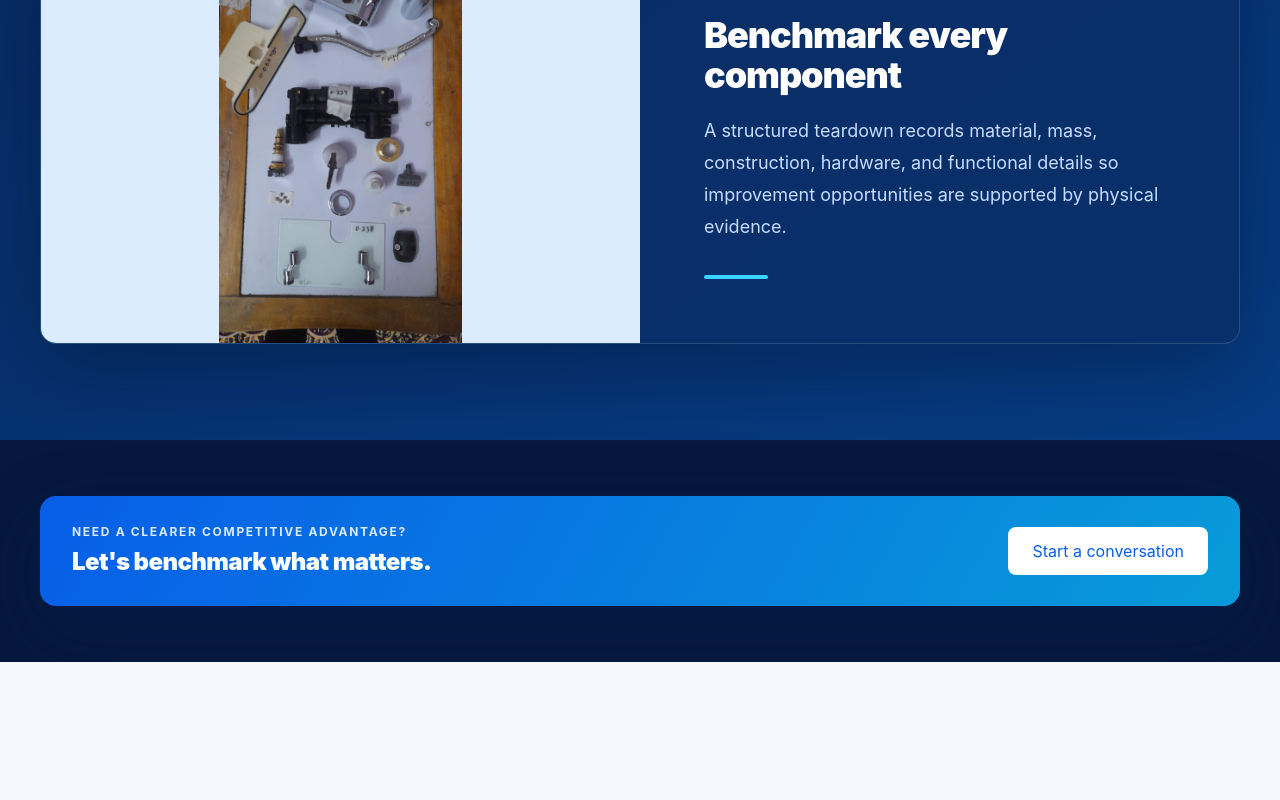
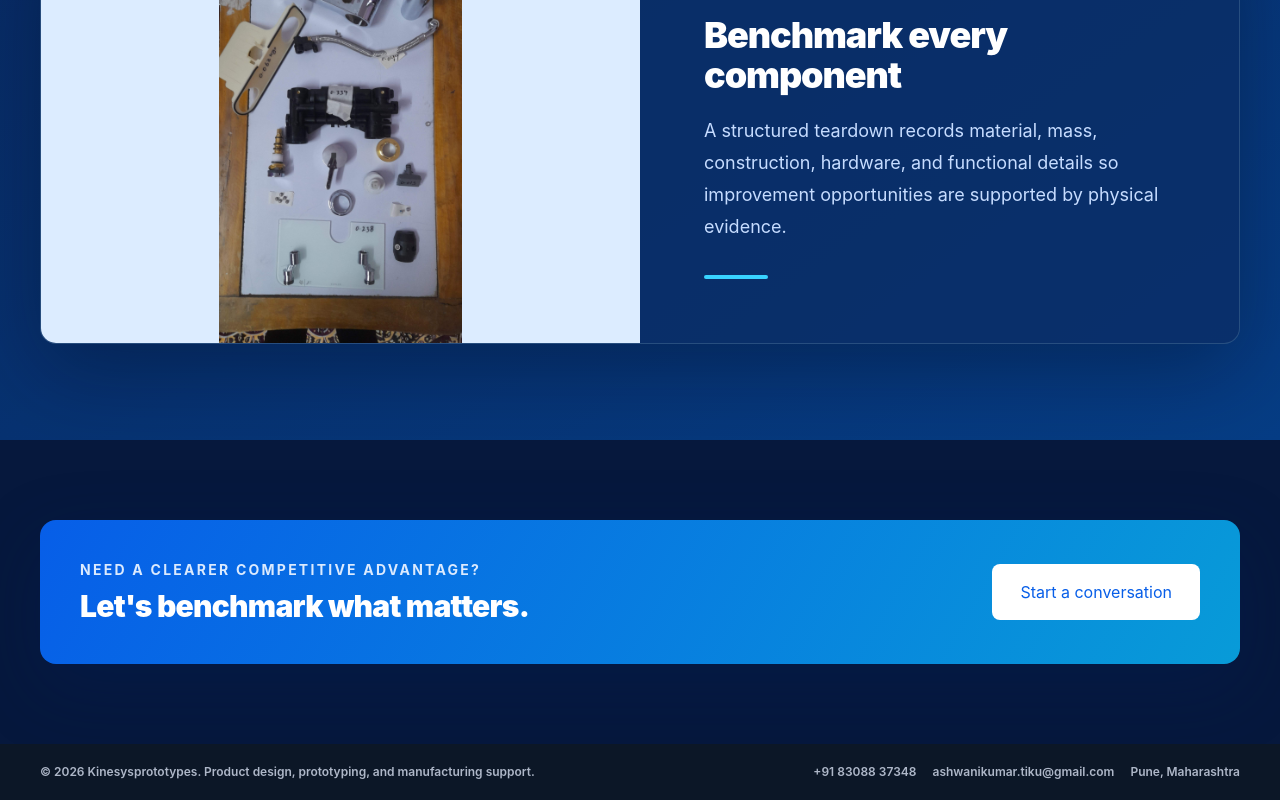
Before and after one commit to Tanzo-em/Kinesysprototypes, a Next.js app: page /services/benchmarking in a window 1280 px wide. Shown: the part 2804-3604 px from the top of the page. Before the commit the page ends 3466 px from the top, so only its background shows below. Built offline with nearby package versions, Linux system fonts and the light colour scheme.

Commit message:
Add compact footer across all pages

```diff
--- /dev/null
+++ b/app/components/site-footer.tsx
@@ -0,0 +1,23 @@
+export default function SiteFooter() {
+  return (
+    <footer className="bg-[#0c1727] px-5 py-5 text-xs font-semibold text-[#aeb7c8] sm:px-8 lg:px-10">
+      <div className="mx-auto grid max-w-7xl gap-2 text-center sm:text-left md:grid-cols-[1fr_auto] md:items-center md:gap-x-8">
+        <p>
+          © 2026 Kinesysprototypes. Product design, prototyping, and manufacturing support.
+        </p>
+        <div className="flex flex-wrap items-center justify-center gap-x-4 gap-y-1 md:justify-end">
+          <a href="tel:+918308837348" className="transition hover:text-white">
+            +91 83088 37348
+          </a>
+          <a
+            href="mailto:ashwanikumar.tiku@gmail.com"
+            className="transition hover:text-white"
+          >
+            ashwanikumar.tiku@gmail.com
+          </a>
+          <span>Pune, Maharashtra</span>
+        </div>
+      </div>
+    </footer>
+  );
+}
--- a/app/layout.tsx
+++ b/app/layout.tsx
@@ -1,5 +1,6 @@
 import type { Metadata } from "next";
 import QuoteProvider from "./components/quote-modal";
+import SiteFooter from "./components/site-footer";
 import "./globals.css";
 
 export const metadata: Metadata = {
@@ -21,7 +22,12 @@ export default function RootLayout({
   return (
     <html lang="en" className="h-full antialiased">
       <body className="min-h-full flex flex-col">
-        <QuoteProvider>{children}</QuoteProvider>
+        <QuoteProvider>
+          <div className="flex min-h-screen flex-col">
+            <div className="flex-1">{children}</div>
+            <SiteFooter />
+          </div>
+        </QuoteProvider>
       </body>
     </html>
   );
--- a/app/page.tsx
+++ b/app/page.tsx
@@ -561,27 +561,6 @@ export default function Home() {
         </div>
       </section>
 
-      <footer className="bg-[#0c1727] px-5 py-8 text-sm font-bold text-[#aeb7c8] sm:px-8 lg:px-10">
-        <div className="mx-auto grid max-w-7xl gap-6 md:grid-cols-[0.75fr_1.25fr] md:items-center">
-          <p>© 2026 Kinesysprototypes. Product design, prototyping, and manufacturing support.</p>
-          <div className="grid gap-2 md:justify-self-end md:text-right">
-            <div className="flex flex-wrap gap-x-4 gap-y-2 md:justify-end">
-              <a href="tel:+918308837348" className="transition hover:text-white">
-                +91 83088 37348
-              </a>
-              <a
-                href="mailto:ashwanikumar.tiku@gmail.com"
-                className="transition hover:text-white"
-              >
-                ashwanikumar.tiku@gmail.com
-              </a>
-            </div>
-            <address className="max-w-2xl font-medium not-italic leading-6 text-[#8f9bae]">
-              Pune, Maharashtra
-            </address>
-          </div>
-        </div>
-      </footer>
     </main>
   );
 }
--- a/app/services/benchmarking/page.tsx
+++ b/app/services/benchmarking/page.tsx
@@ -75,19 +75,19 @@ export default function BenchmarkingPage() {
         "Prioritized recommendations",
       ]}
       footer={
-        <section className="bg-[#06183d] px-5 py-12 sm:px-8 sm:py-14 lg:px-10">
-          <div className="mx-auto flex max-w-7xl flex-col gap-4 rounded-2xl bg-[linear-gradient(120deg,#075ee8,#089bd8)] px-6 py-6 shadow-[0_24px_70px_rgba(1,30,85,0.3)] sm:flex-row sm:items-center sm:justify-between sm:px-8 sm:py-7">
+        <section className="bg-[#06183d] px-5 py-16 sm:px-8 sm:py-20 lg:px-10">
+          <div className="mx-auto flex max-w-7xl flex-col gap-5 rounded-2xl bg-[linear-gradient(120deg,#075ee8,#089bd8)] p-7 shadow-[0_24px_70px_rgba(1,30,85,0.3)] sm:flex-row sm:items-center sm:justify-between sm:p-10">
             <div>
-              <p className="text-xs font-bold uppercase tracking-[0.14em] text-blue-100">
+              <p className="text-sm font-bold uppercase tracking-[0.16em] text-blue-100">
                 Need a clearer competitive advantage?
               </p>
-              <p className="mt-1.5 text-xl font-black tracking-tight text-white sm:text-2xl">
+              <p className="mt-2 text-2xl font-black tracking-tight text-white sm:text-3xl">
                 Let&apos;s benchmark what matters.
               </p>
             </div>
             <QuoteButton
               service="Benchmarking"
-              className="inline-flex w-max rounded-lg bg-white px-6 py-3 text-sm font-black text-[#075ee8] transition hover:bg-blue-50"
+              className="inline-flex w-max rounded-lg bg-white px-7 py-4 text-sm font-black text-[#075ee8] transition hover:bg-blue-50"
             >
               Start a conversation
             </QuoteButton>
```
